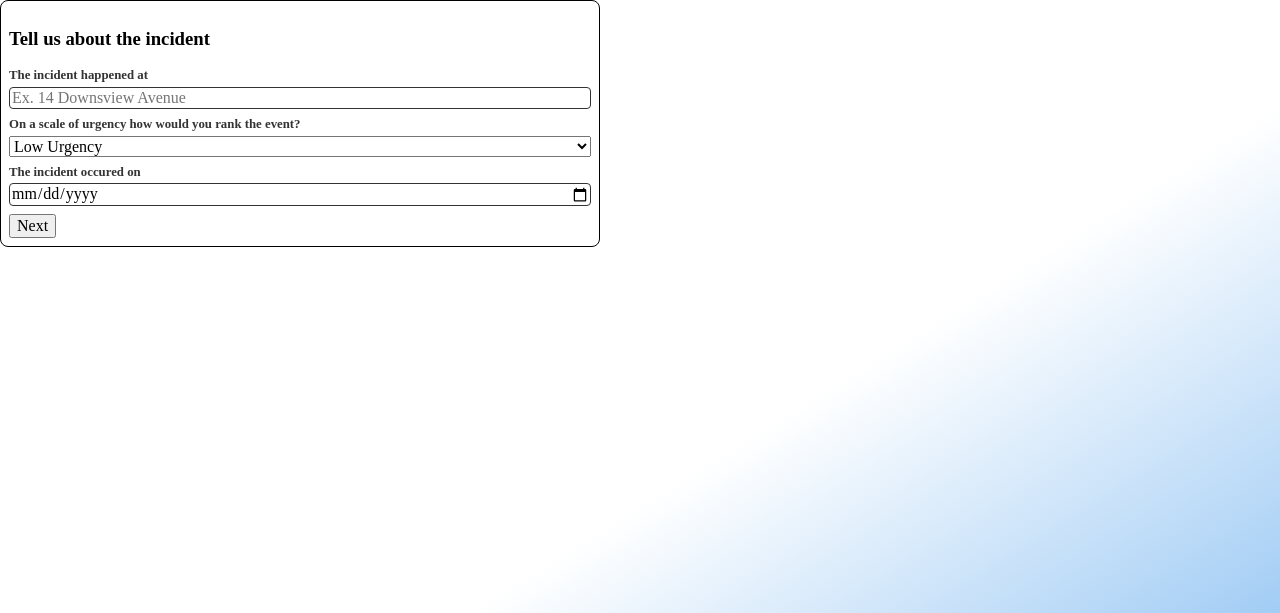
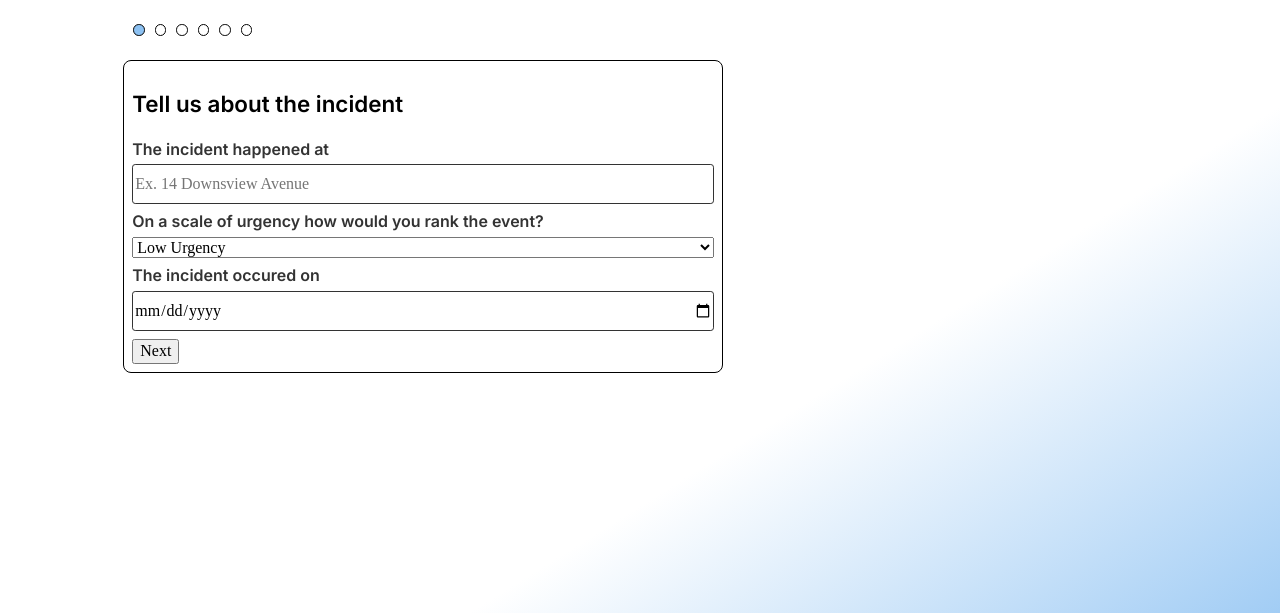
Before and after one commit to Yonis123/Make-Incident-Report, a Flask app: page / in a window 1280 px wide. Shown: the part 70-683 px from the top of the page. Run offline with Flask 3, Linux system fonts and the light colour scheme.

Commit message:
added bubble feature and worked on design

```diff
--- a/website/static/css/colors.css
+++ b/website/static/css/colors.css
@@ -3,6 +3,6 @@ html, body {
         height: 100%;
         margin: 0;
 
-        background: linear-gradient(to top left, hwb(209 55% 5%), white 39%),
+        background: linear-gradient(to top left, rgb(140, 193, 242), white 39%),
                 linear-gradient(to bottom left, hsl(255, 85%, 65%), white 12%);
     }
--- a/website/static/css/layout.css
+++ b/website/static/css/layout.css
@@ -1,3 +1,8 @@
+
+/* *{
+    border: 1px solid black;
+} */
+
 nav {
     display: flex;
     padding: 0 22px;
@@ -41,6 +46,7 @@ nav div{
     font-weight: bold;
     font-size: .8em;
     color:#333;
+    padding-bottom: 2.5px;
 }
 
 .form-group:last-child{
@@ -49,8 +55,10 @@ nav div{
 
 .form-group > input {
     border: 1px solid #333;
-    border-radius: .25em;
+    border-radius: .2rem;
     font-size: 1rem;
+    width: 100%;
+    height: 40px;
 }
 
 
@@ -63,3 +71,44 @@ nav div{
     display: none;
 
 }
+
+
+.my_form{
+    margin-left: 9.63%;
+    margin-right: 9.63%;
+
+}
+
+.my_form div h3{
+    font-family: 'Inter', sans-serif;
+    font-weight: 600;
+    font-size: 1.4rem;
+}
+
+.my_form label {
+    font-family: 'Inter', sans-serif;
+    font-weight: 600;
+    font-size: 1rem;
+
+}
+
+/* FOR BUBBLES */
+
+.for_bubbles{
+    height: 60px;
+    display: flex;
+    align-items: center;
+    margin-left: 10%;
+
+}
+
+.circle {
+    width: 11.5px;
+    height: 11.5px;
+    background-color: transparent;
+    border: 1px solid black;
+    border-radius: 50%;
+    transition: background-color 1s;
+    margin: 5px;
+    display: inline-block;
+}
--- a/website/static/js/script.js
+++ b/website/static/js/script.js
@@ -3,6 +3,11 @@
 const multiStepForm = document.querySelector('[data-multi-step]')
 
 const formSteps = [...multiStepForm.querySelectorAll("[data-step]")]
+
+const circles = document.querySelector('[circles]')
+const circle_arr = [...circles.querySelectorAll("[circle]")]
+
+
 
 
 
@@ -16,6 +21,8 @@ if (currentStep < 0){
     currentStep = 0
     formSteps[currentStep].classList.add("active")
     showCurrentStep()
+
+    circle_arr[currentStep].style.backgroundColor = 'hwb(209 55% 5%)'
 }
 
 multiStepForm.addEventListener("click", e => {
@@ -39,6 +46,7 @@ multiStepForm.addEventListener("click", e => {
     if (allValid){
         currentStep += incrementor
         showCurrentStep()
+        changeCircleColor(incrementor)
     }
 })
 
@@ -53,7 +61,6 @@ function showCurrentStep(){
     })
 
 }
-
 
 
 
@@ -123,3 +130,26 @@ people_involved.addEventListener("change", function() {
   }
 
 })
+
+
+
+function changeCircleColor(incrementor){
+//  make previous color transparent
+
+
+  let previous
+  if (incrementor == -1) {
+      previous = currentStep + 1
+  } else{
+    previous = currentStep - 1
+  }
+
+  circle_arr[previous].style.backgroundColor = 'transparent'
+  circle_arr[currentStep].style.backgroundColor = 'hwb(209 55% 5%)'
+
+}
+
+
+
+
+// circle_arr[2].style.backgroundColor = 'red'
--- a/website/templates/background.html
+++ b/website/templates/background.html
@@ -4,6 +4,11 @@
     <meta charset="UTF-8">
     <meta name="viewport" content="width=device-width, initial-scale=1.0">
     <!-- <link href="https://cdn.jsdelivr.net/npm/bootstrap@5.3.2/dist/css/bootstrap.min.css" rel="stylesheet" integrity="sha384-T3c6CoIi6uLrA9TneNEoa7RxnatzjcDSCmG1MXxSR1GAsXEV/Dwwykc2MPK8M2HN" crossorigin="anonymous"> -->
+    <link rel="preconnect" href="https://fonts.googleapis.com">
+<link rel="preconnect" href="https://fonts.gstatic.com" crossorigin>
+<link rel="preconnect" href="https://fonts.googleapis.com">
+<link rel="preconnect" href="https://fonts.gstatic.com" crossorigin>
+<link href="https://fonts.googleapis.com/css2?family=IBM+Plex+Sans:wght@500&family=Inter:wght@400;600&family=Open+Sans:wght@600&family=Roboto:wght@500&display=swap" rel="stylesheet">
     <link rel="preconnect" href="https://fonts.googleapis.com">
     <link rel="preconnect" href="https://fonts.gstatic.com" crossorigin>
     <link href="https://fonts.googleapis.com/css2?family=IBM+Plex+Sans:wght@500&family=Open+Sans:wght@600&family=Roboto:wght@500&display=swap" rel="stylesheet">
--- a/website/templates/questions.html
+++ b/website/templates/questions.html
@@ -1,7 +1,17 @@
 {%extends 'background.html'%}
 
 {%block content%}
-    <form data-multi-step>
+
+    <div class="for_bubbles" circles>
+        <div id="circle1" class="circle" circle></div>
+        <div id="circle2" class="circle" circle></div>
+        <div id="circle3" class="circle" circle></div>
+        <div id="circle4" class="circle" circle></div>
+        <div id="circle5" class="circle" circle></div>
+        <div id="circle6" class="circle" circle></div>
+    </div>
+
+    <form data-multi-step class="my_form">
         <div class="card" data-step>
             <h3>Tell us about the incident</h3>
             <div class="form-group">
```
